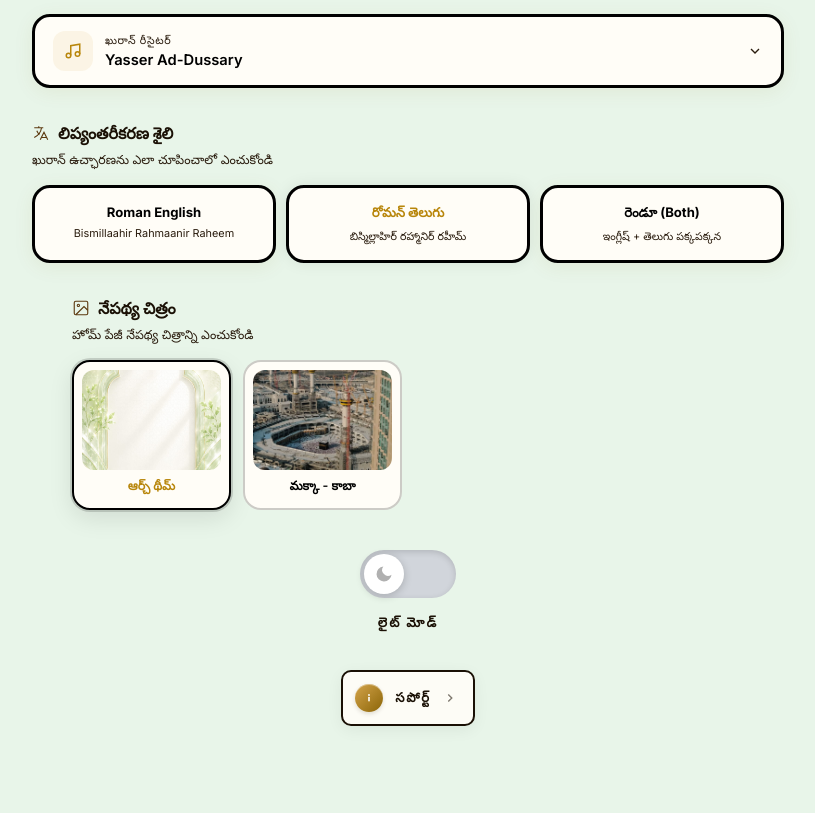
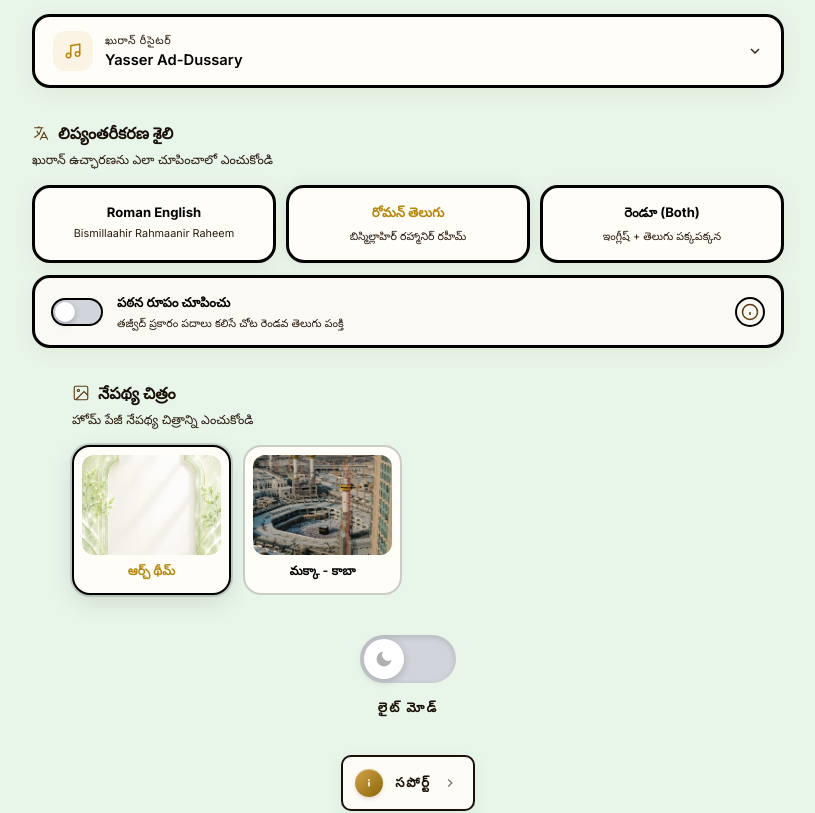
Before and after one commit to Mahendarmax/Believer-of-Almighty, a React (Vite) app: page /#/ in a window 1280 px wide. Shown: the part 1920-2733 px from the top of the page, without its empty margins (232-1047 px from the left). Built offline with nearby package versions, Linux system fonts and the light colour scheme.

Commit message:
Move recitation-line toggle and explainer to Home transliteration section (Settings page is unrouted)

```diff
--- a/src/pages/Home.css
+++ b/src/pages/Home.css
@@ -1586,6 +1586,156 @@
   line-height: 1.4;
 }
 
+/* ----- Recitation line toggle (under the transliteration options) ----- */
+.recite-row {
+  display: flex;
+  align-items: center;
+  gap: 14px;
+  margin-top: 12px;
+  padding: 14px 16px;
+  background: rgba(253, 250, 244, 0.90);
+  border: 3px solid #000000;
+  border-radius: var(--radius-lg);
+  box-shadow: 0 4px 20px rgba(139, 101, 8, 0.08);
+  backdrop-filter: blur(10px);
+}
+
+.recite-switch {
+  position: relative;
+  flex-shrink: 0;
+  width: 52px;
+  height: 28px;
+  padding: 0;
+  border: 2px solid #000000;
+  border-radius: 14px;
+  background: #d1d5db;
+  cursor: pointer;
+  transition: background 0.3s cubic-bezier(0.4, 0, 0.2, 1);
+  -webkit-tap-highlight-color: transparent;
+}
+
+.recite-switch.active {
+  background: #111111;
+}
+
+.recite-switch-knob {
+  position: absolute;
+  top: 2px;
+  left: 2px;
+  width: 20px;
+  height: 20px;
+  border-radius: 50%;
+  background: #ffffff;
+  box-shadow: 0 2px 6px rgba(0, 0, 0, 0.25);
+  transition: left 0.3s cubic-bezier(0.34, 1.56, 0.64, 1);
+}
+
+.recite-switch.active .recite-switch-knob {
+  left: 26px;
+}
+
+.recite-row-text {
+  flex: 1;
+  min-width: 0;
+  display: flex;
+  flex-direction: column;
+  gap: 2px;
+}
+
+.recite-row-title {
+  font-size: 0.82rem;
+  font-weight: 700;
+  color: var(--text-primary);
+}
+
+.recite-row-sub {
+  font-size: 0.68rem;
+  color: var(--text-muted);
+  line-height: 1.4;
+}
+
+.recite-info-btn {
+  display: inline-flex;
+  align-items: center;
+  justify-content: center;
+  flex-shrink: 0;
+  width: 30px;
+  height: 30px;
+  padding: 0;
+  border: 2px solid #000000;
+  border-radius: 50%;
+  background: transparent;
+  color: #5c3a10;
+  cursor: pointer;
+  transition: background 0.15s, color 0.15s;
+}
+
+.recite-info-btn:hover,
+.recite-info-btn.active {
+  background: #111111;
+  color: #ffffff;
+}
+
+.recite-info {
+  margin-top: 10px;
+  padding: 14px 16px;
+  background: rgba(253, 250, 244, 0.90);
+  border: 2px dashed #000000;
+  border-radius: var(--radius-lg);
+  display: flex;
+  flex-direction: column;
+  gap: 12px;
+}
+
+.recite-info-block h4 {
+  margin: 0 0 4px;
+  font-size: 0.85rem;
+  font-weight: 700;
+  color: var(--text-primary);
+}
+
+.recite-info-block h4 span {
+  font-weight: 500;
+  color: var(--text-muted);
+  margin-left: 6px;
+}
+
+.recite-info-block p {
+  margin: 0;
+  font-size: 0.78rem;
+  line-height: 1.55;
+  color: #2a1c0e;
+}
+
+.recite-info-example {
+  font-family: 'Noto Sans Telugu', sans-serif;
+  font-size: 0.98rem !important;
+  margin-top: 6px !important;
+  color: var(--text-primary) !important;
+}
+
+.recite-info-example strong {
+  color: var(--accent);
+}
+
+.recite-info-note {
+  margin: 0;
+  padding-top: 10px;
+  border-top: 1px solid rgba(0, 0, 0, 0.15);
+  font-size: 0.74rem;
+  line-height: 1.5;
+  color: #2a1c0e;
+}
+
+@media (max-width: 480px) {
+  .recite-row {
+    flex-wrap: wrap;
+  }
+  .recite-row-text {
+    flex-basis: calc(100% - 52px - 14px - 30px - 14px);
+  }
+}
+
 /* ===== BACKGROUND IMAGE PICKER ===== */
 .bg-picker-section {
   padding: 0 24px;
--- a/src/pages/Home.jsx
+++ b/src/pages/Home.jsx
@@ -120,7 +120,8 @@ ReciterPicker.displayName = 'ReciterPicker'
 
 const Home = React.memo(function Home() {
   const navigate = useNavigate()
-  const { lastRead, favorites, transliteration, setTransliteration, reciter, setReciter, showArabic, fontSize, bgImage, setBgImage, theme, setTheme } = useSettings()
+  const { lastRead, favorites, transliteration, setTransliteration, reciter, setReciter, showArabic, fontSize, bgImage, setBgImage, theme, setTheme, showRecitation, toggleRecitation } = useSettings()
+  const [showReciteInfo, setShowReciteInfo] = useState(false)
 
   // Quick Verse Lookup state
   const [qvSurah, setQvSurah] = useState('')
@@ -527,6 +528,67 @@ const Home = React.memo(function Home() {
             <span className="translit-btn-example">{transliteration === 'telugu' ? 'ఇంగ్లీష్ + తెలుగు పక్కపక్కన' : 'English + Telugu side by side'}</span>
           </button>
         </div>
+
+        {/* Recitation line (tajweed) — only relevant when a Telugu line is shown */}
+        {(transliteration === 'telugu' || transliteration === 'both') && (
+          <>
+            <div className="recite-row">
+              <button
+                className={`recite-switch ${showRecitation ? 'active' : ''}`}
+                onClick={toggleRecitation}
+                role="switch"
+                aria-checked={showRecitation}
+                aria-label="Show recitation line"
+              >
+                <span className="recite-switch-knob" />
+              </button>
+              <div className="recite-row-text">
+                <span className="recite-row-title">
+                  {transliteration === 'telugu' ? 'పఠన రూపం చూపించు' : 'Show recitation line'}
+                </span>
+                <span className="recite-row-sub">
+                  {transliteration === 'telugu'
+                    ? 'తజ్వీద్ ప్రకారం పదాలు కలిసే చోట రెండవ తెలుగు పంక్తి'
+                    : 'Second Telugu line where tajweed joins words (hudan wa → hudaw-wa)'}
+                </span>
+              </div>
+              <button
+                className={`recite-info-btn ${showReciteInfo ? 'active' : ''}`}
+                onClick={() => setShowReciteInfo(v => !v)}
+                aria-label="What is the difference between written and recited form?"
+                aria-expanded={showReciteInfo}
+              >
+                <svg viewBox="0 0 24 24" fill="none" stroke="currentColor" strokeWidth="2" width="18" height="18">
+                  <circle cx="12" cy="12" r="10"/>
+                  <path d="M12 16v-4M12 8h.01"/>
+                </svg>
+              </button>
+            </div>
+            {showReciteInfo && (
+              <div className="recite-info">
+                <div className="recite-info-block">
+                  <h4>{transliteration === 'telugu' ? 'లిఖిత రూపం' : 'Written form'} <span>{transliteration === 'telugu' ? 'Written' : 'లిఖిత రూపం'}</span></h4>
+                  <p>{transliteration === 'telugu'
+                    ? 'ఖురాన్‌లో ఉన్నట్లే ప్రతి పదం. ఇది ప్రధాన తెలుగు పంక్తి.'
+                    : 'Each word exactly as it appears in the Quran text. This is the main Telugu line.'}</p>
+                  <p className="recite-info-example">హుద<strong>న్</strong> వ మౌఇధతుల్</p>
+                </div>
+                <div className="recite-info-block">
+                  <h4>{transliteration === 'telugu' ? 'పఠన రూపం' : 'Recited form'} <span>{transliteration === 'telugu' ? 'Recited' : 'పఠన రూపం'}</span></h4>
+                  <p>{transliteration === 'telugu'
+                    ? 'ఖారీ పదాల మధ్య శబ్దాలను ఎలా కలుపుతారో (తజ్వీద్). చివరి న్ తర్వాత వ, య, మ, ల, ర వస్తే అందులో కలుస్తుంది; బ ముందు మ్ అవుతుంది.'
+                    : 'How a reciter joins sounds between words (tajweed). A final న్ merges into a following వ, య, మ, ల or ర, and becomes మ్ before బ.'}</p>
+                  <p className="recite-info-example">హుద<strong>వ్</strong> వ మౌఇధతుల్</p>
+                </div>
+                <p className="recite-info-note">
+                  {transliteration === 'telugu'
+                    ? 'రెండు రూపాలు వేరుగా ఉన్న ఆయతుల్లోనే పఠన పంక్తి కనిపిస్తుంది. ఖచ్చితమైన ఉచ్ఛారణ కోసం ఆడియో వినండి.'
+                    : 'The recited line appears only on verses where the two differ. Telugu letters cannot show nasalisation or vowel length — follow the audio for exact pronunciation.'}
+                </p>
+              </div>
+            )}
+          </>
+        )}
       </section>
 
 
```
